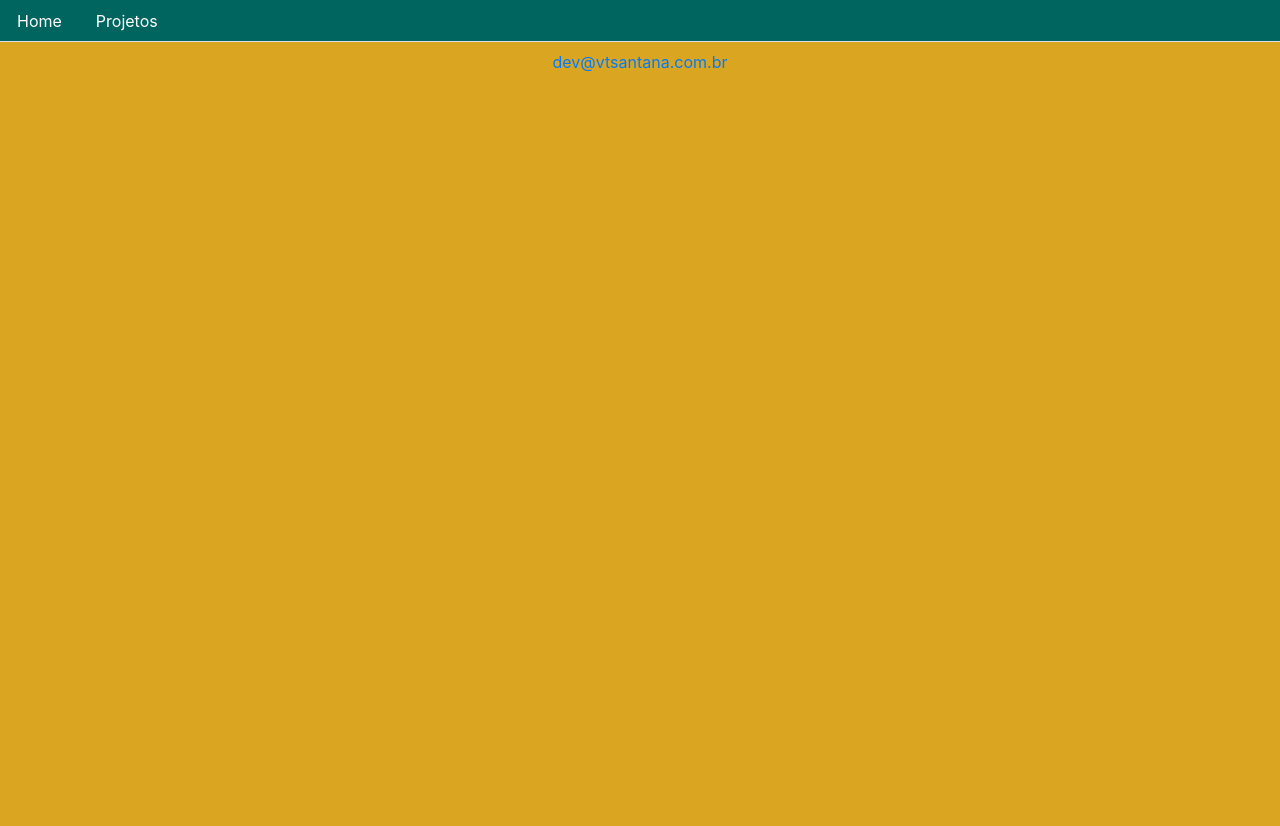
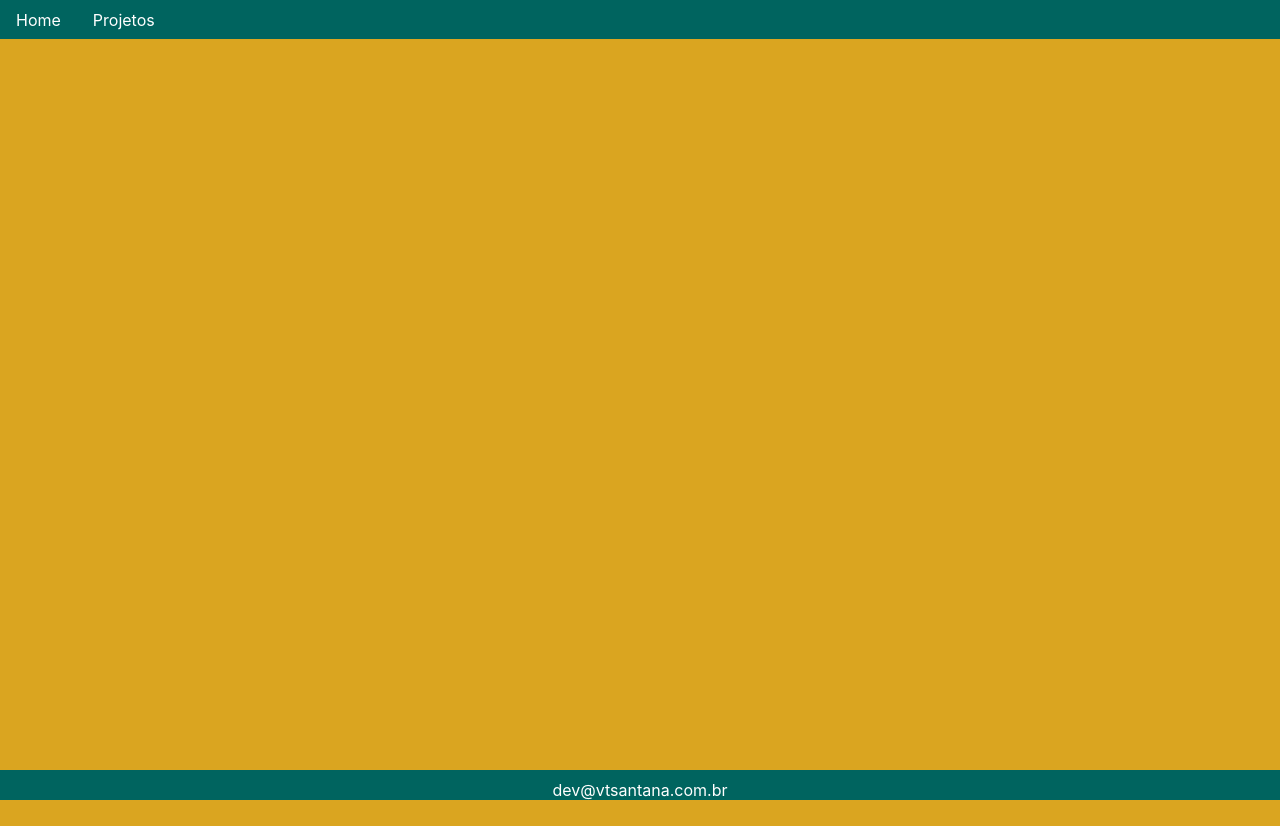
Before and after one commit to viniciusvts/vtsantana, an Angular app: page / in a window 1280 px wide. Before the commit the page ends 800 px from the top, so only its background shows below. Built offline with nearby package versions, Linux system fonts and the light colour scheme.

Commit message:
regras css da pagina principal

```diff
--- a/src/styles.css
+++ b/src/styles.css
@@ -9,11 +9,26 @@
 body{
   background: var(--primary);
 }
-
-h1, h2, h3, link, p, li, .nav-item, .nav-link, menu{
+#menu, #rodape{
+  background: var(--secondary);
+  z-index: 999;
+}
+#rodape{
+    position: absolute;
+    bottom: 0px;
+    width: 100%;
+    height: 30px;
+}
+h1, h2, .nav-link, a, a:hover{
   color: var(--fonts);
 }
-
-#menu{
-  background: var(--secondary);
+.nav-link.active{
+  background-color: var(--primary) !important;
 }
+.nav-tabs .nav-link, .nav-tabs{
+  border: none;
+}
+.badgesecond{
+  color:var(--fonts);
+  background-color:var(--secondary);
+}
```
